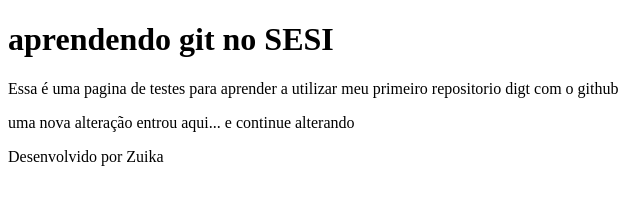
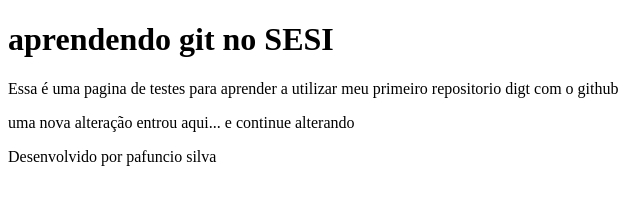
Before and after one commit to Rayssamuriano/RepositorioTeste, a plain HTML site: page index.html in a window 1280 px wide. Shown: the full height of the page, 0-640 px from the left. Drawn offline with Linux system fonts and the light colour scheme.

Commit message:
Modificando h1 e footer

```diff
--- a/index.html
+++ b/index.html
@@ -23,7 +23,7 @@
     </p>
 
     <footer>
-        Desenvolvido por Zuika
+        Desenvolvido por pafuncio silva
     </footer>
 
 
```
